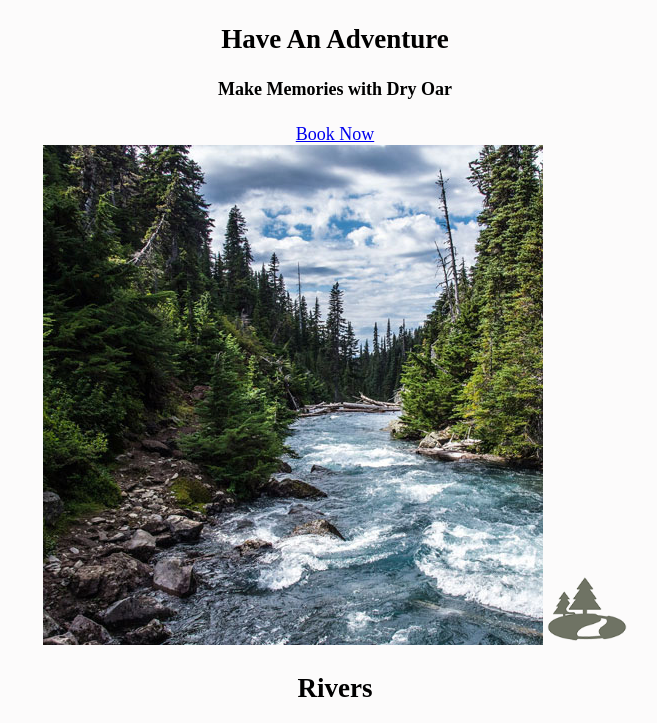
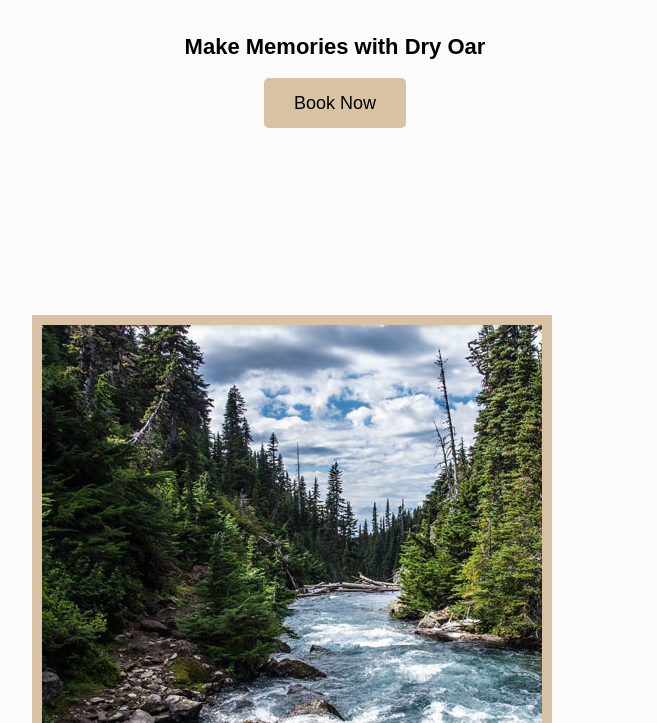
Before and after one commit to Blaise251/wdd130, a plain HTML site: page wwr/index.html in a window 1280 px wide. Shown: the part 1069-1792 px from the top of the page, without its empty margins (305-962 px from the left). Drawn offline with Linux system fonts and the light colour scheme.

Commit message:
more css added

```diff
--- a/wwr/styles/style.css
+++ b/wwr/styles/style.css
@@ -1,34 +1,84 @@
 body {
-	max-width: 1000px;
+	max-width: 1600px;
 	margin: 0 auto;
 	padding: 4em;
-	font-size: 18px;
+	font-size:80px;
 	text-align: center;
+
 }
 body {
 	background-color: #fcfbfb;
+	font-family: Raleway, Arial, sans-serif;
+	font-size: 22px;
+	margin: 0;
+	padding: 0;
+}
+logo_link {
+	padding-top: 5px;
+}
+h2 {
+	margin: 0;
+	text-align: center;
+
     }
 header {
 	background-color:rgba(49, 50, 48, 0.7);
 }
+
 nav a:hover {
 	background-color: rgb(7, 60, 120);
 }
- body {
-	background-color: #fcfbfb;
-    }
 footer {
+	margin-top: 200px;
+	padding: 25px 50px;
 	background-color:rgba(229, 235, 224, 0.7);
  }
-nav a:hover {
-	background-color: black;
-	color: #d9c2a3;
+footer .social img {
+	padding-top: 15px;
 }
 .icon {
+	padding: 10px;
 	width: 80px;
 }
 nav a {
+	padding: 35px;
 	text-align: center;
 	color: #fcfbfb;
 	text-decoration: none;
 }
+.home-title {
+	margin-top: 10px;
+	font-family: 'Rock Salt', 'Bradley Hand', sans-serif;
+	font-size: 2em;
+
+}
+.msg {
+	padding: 35px;
+	background-color: #6f7364;
+	line-height: 1.5em;
+}
+.msg p {
+	font-size: .8em;
+	padding-bottom: 15px;
+
+
+}
+.book,.join {
+	background-color: #d9c2a3;
+	color: black;
+	text-decoration: none;
+	font-size: 18px;
+	padding: 15px 30px;
+	margin-top: 50px;
+	border-radius: 5px;
+}
+.card-img {
+	border: 10px solid #d9c2a3;
+ }
+ main section img {
+	box-sizing: border-box;
+ }
+
+.rivers-card, .camping-card, .rapids-card {
+	margin: 200px 0;
+}
```
Lines whose indentation alone changed are shown as unchanged.
